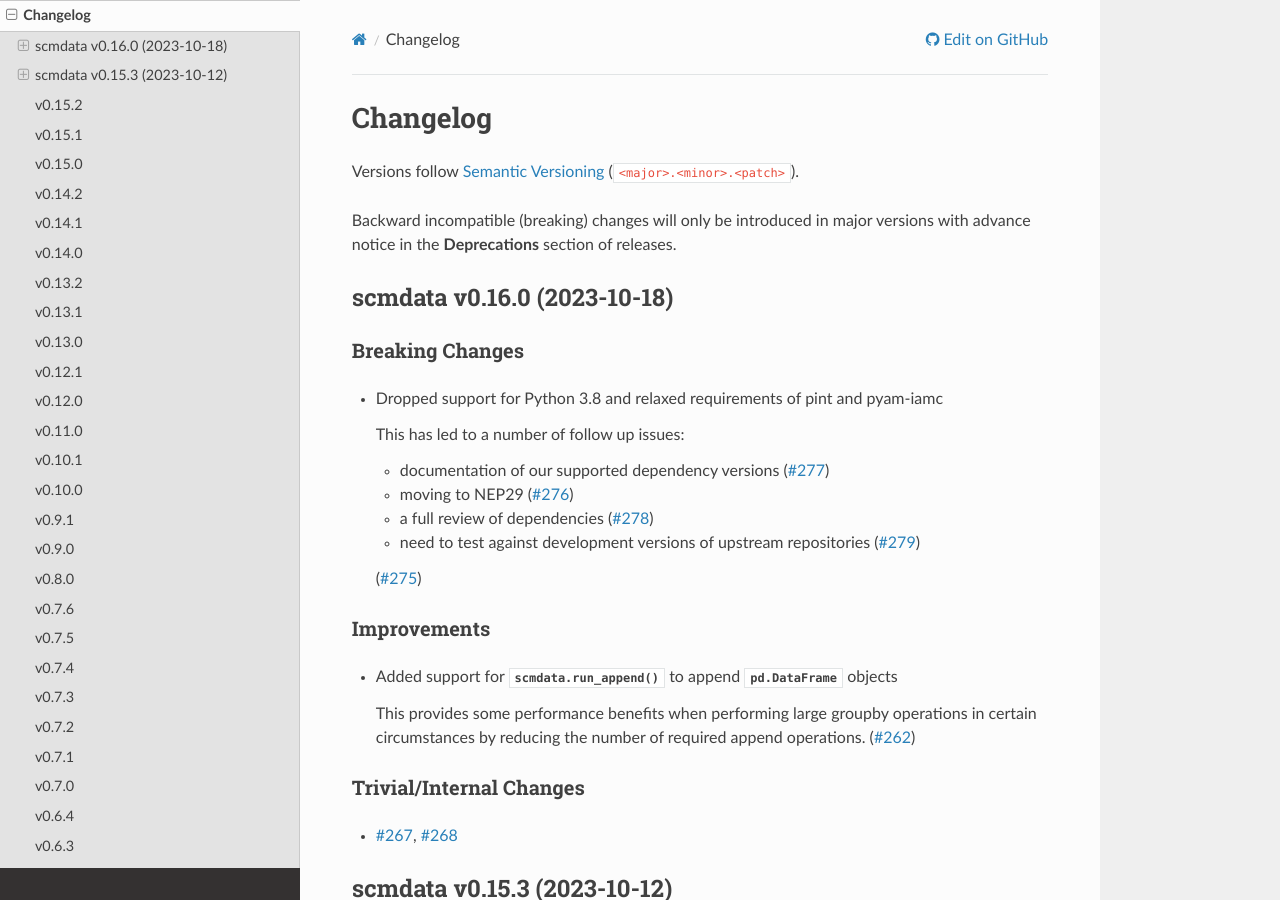
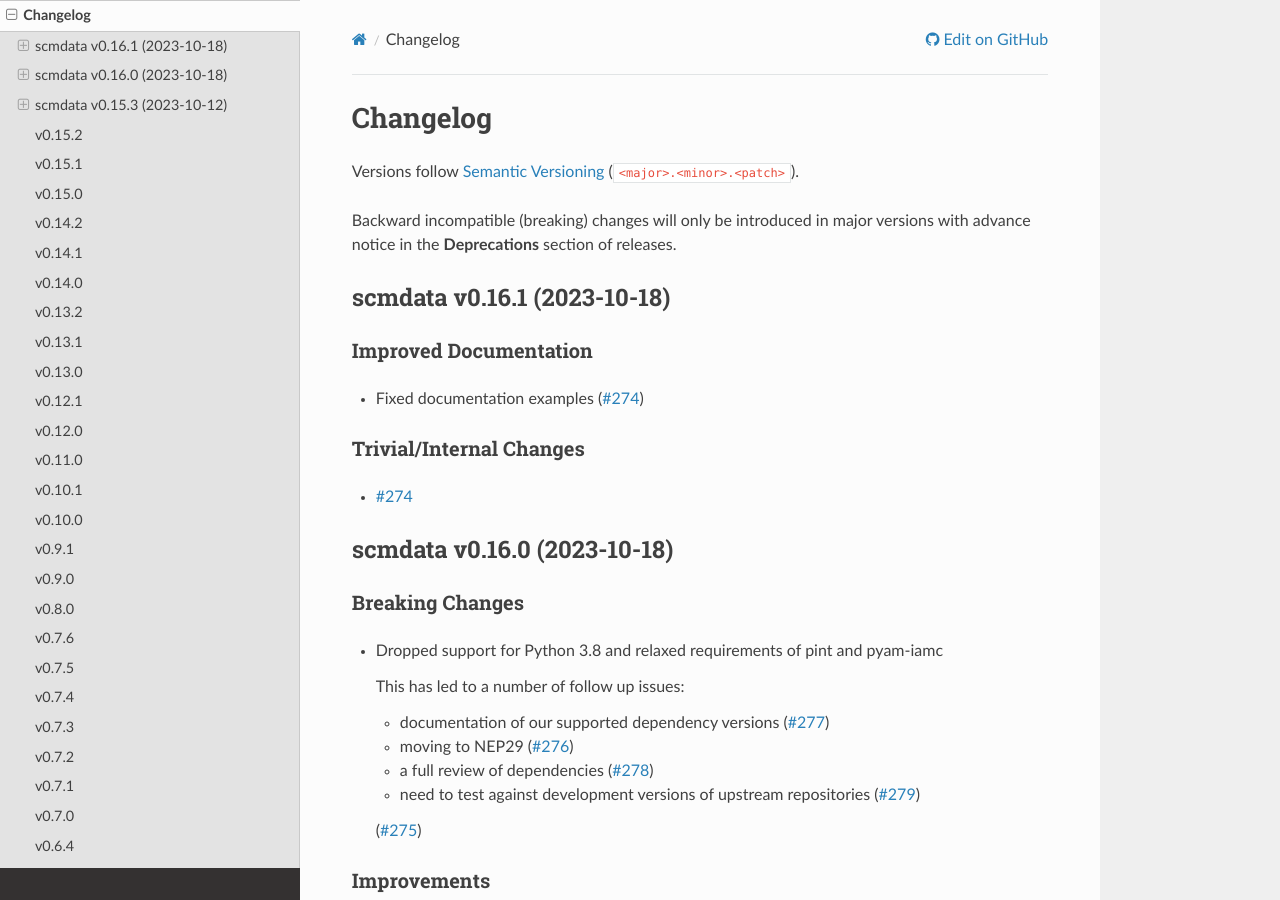
Before and after one commit to openscm/scmdata, a Sphinx documentation site: the page built from docs/source/changelog.md, in a window 1280 px wide and 900 px high. Built offline with Sphinx 7.4.7 and the Read the Docs theme 2.0.0, drawn with Linux system fonts in a browser that asks for light colours; pages that are not in the unit, such as notebooks, are missing from menus.

Commit message:
bump: version 0.16.0 -> 0.16.1

```diff
--- a/docs/source/changelog.md
+++ b/docs/source/changelog.md
@@ -18,6 +18,18 @@ of rst and use slightly different categories.
 -->
 
 <!-- towncrier release notes start -->
+
+## scmdata v0.16.1 (2023-10-18)
+
+
+### Improved Documentation
+
+- Fixed documentation examples ([#274](https://github.com/openscm/scmdata/pulls/274))
+
+### Trivial/Internal Changes
+
+- [#274](https://github.com/openscm/scmdata/pulls/274)
+
 
 ## scmdata v0.16.0 (2023-10-18)
 
--- a/pyproject.toml
+++ b/pyproject.toml
@@ -1,6 +1,6 @@
 [tool.poetry]
 name = "scmdata"
-version = "0.16.0"
+version = "0.16.1"
 description = "scmdata provides some useful data handling routines for dealing with data related to simple climate models (SCMs aka reduced complexity climate models, RCMs)"
 authors = [
     "Jared Lewis <jared.lewis@climate-resource.com>",
```
Also changed, not shown: changelog/274.docs.md (deleted, +0 -1 lines), changelog/274.trivial.md (deleted, +0 -1 lines).
